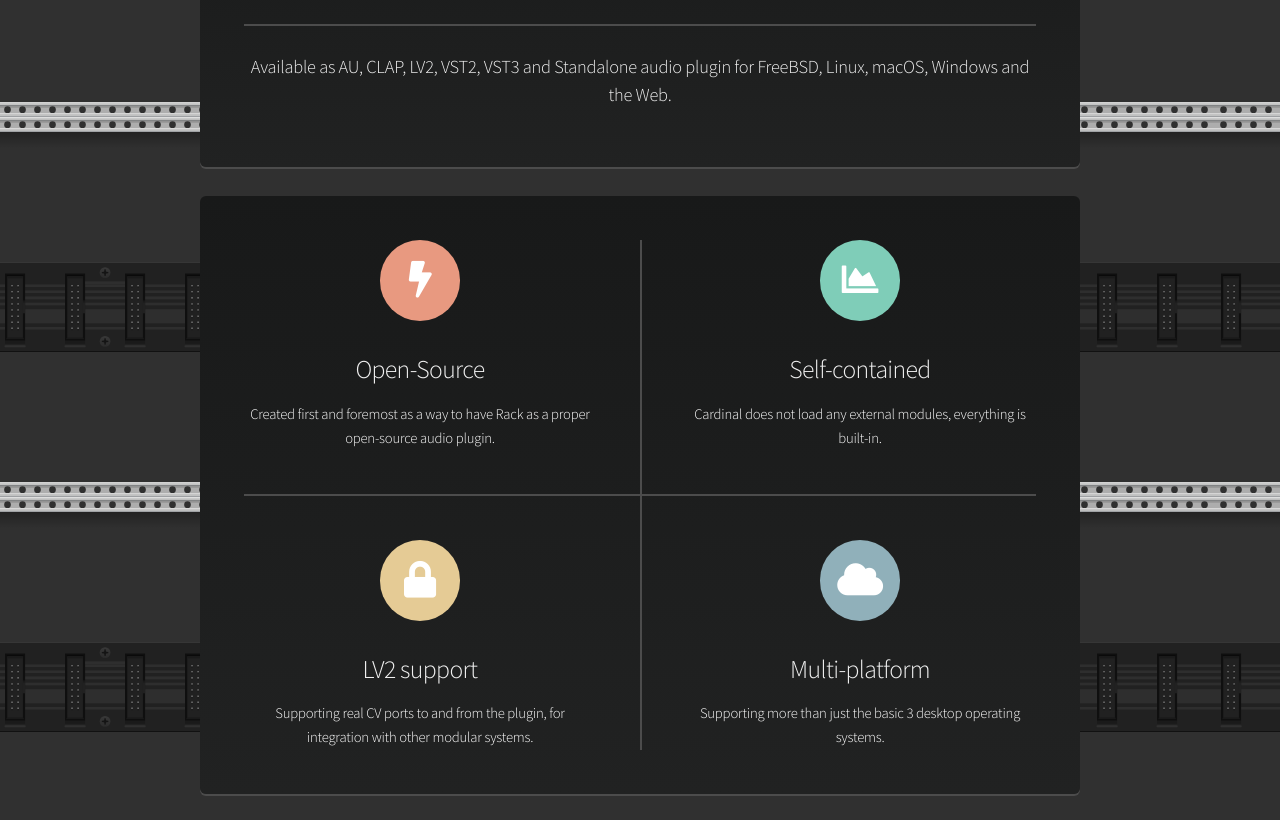
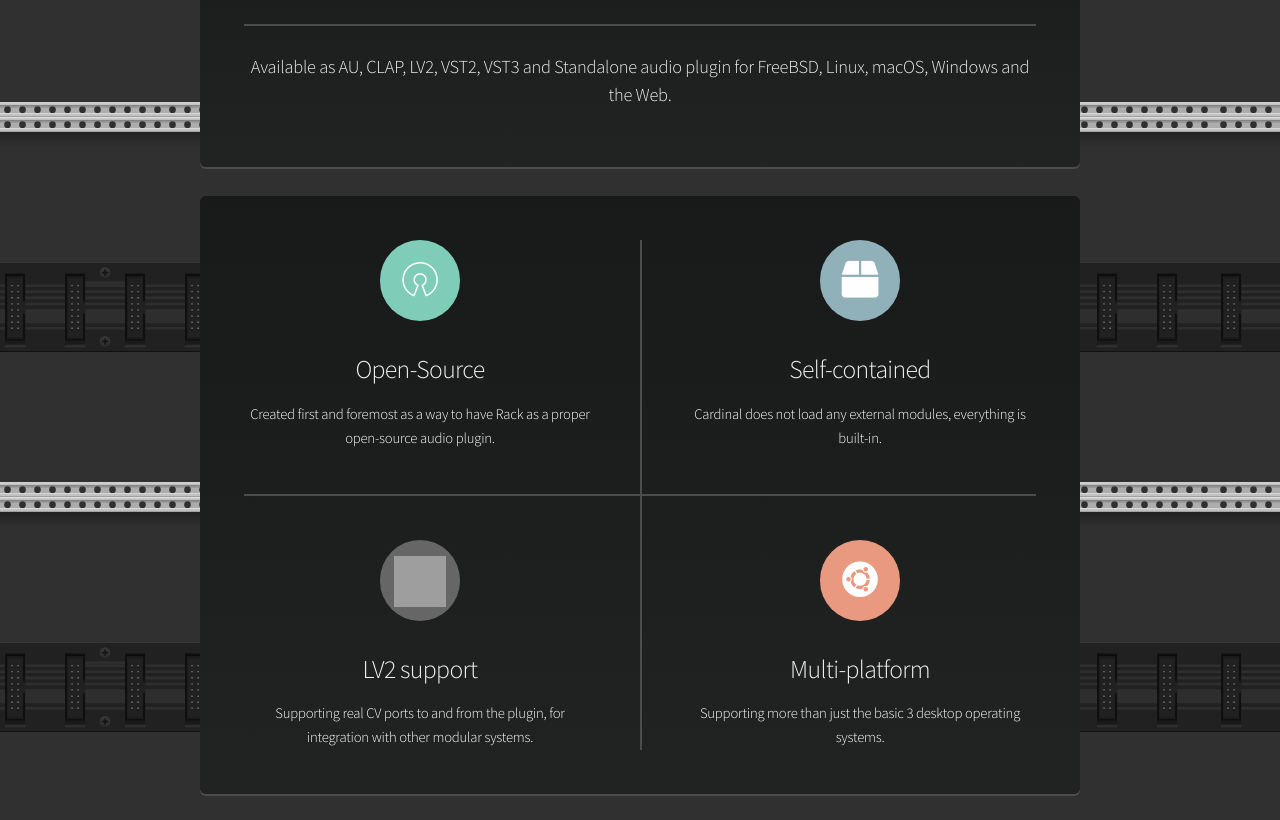
Before and after one commit to DISTRHO/Cardinal-Website, a PHP site: page / in a window 1280 px wide. Shown: the part 643-1463 px from the top of the page. Run offline with PHP 8.4, Linux system fonts and the light colour scheme; grey boxes are pictures that could not be loaded.

Commit message:
Tweak icons
Signed-off-by: falkTX <falktx@falktx.com>

```diff
--- a/index.php
+++ b/index.php
@@ -28,24 +28,24 @@
 				<section class="box special features">
 					<div class="features-row">
 						<section>
-							<span class="icon solid major fa-bolt accent2"></span>
+							<span class="icon major brands fa-osi accent3"></span>
 							<h3>Open-Source</h3>
 							<p>Created first and foremost as a way to have Rack as a proper open-source audio plugin.</p>
 						</section>
 						<section>
-							<span class="icon solid major fa-chart-area accent3"></span>
+							<span class="icon major solid fa-box accent4"></span>
 							<h3>Self-contained</h3>
 							<p>Cardinal does not load any external modules, everything is built-in.</p>
 						</section>
 					</div>
 					<div class="features-row">
 						<section>
-							<span class="icon solid major fa-lock accent5"></span>
+							<span class="icon major accent1"><img src="https://lv2plug.in/images/logo.svg" alt="" style="width: 3.5em;height: 3.5em;vertical-align: middle;"></span>
 							<h3>LV2 support</h3>
 							<p>Supporting real CV ports to and from the plugin, for integration with other modular systems.</p>
 						</section>
 						<section>
-							<span class="icon solid major fa-cloud accent4"></span>
+							<span class="icon major brands fa-ubuntu accent2"></span>
 							<h3>Multi-platform</h3>
 							<p>Supporting more than just the basic 3 desktop operating systems.</p>
 						</section>
```
